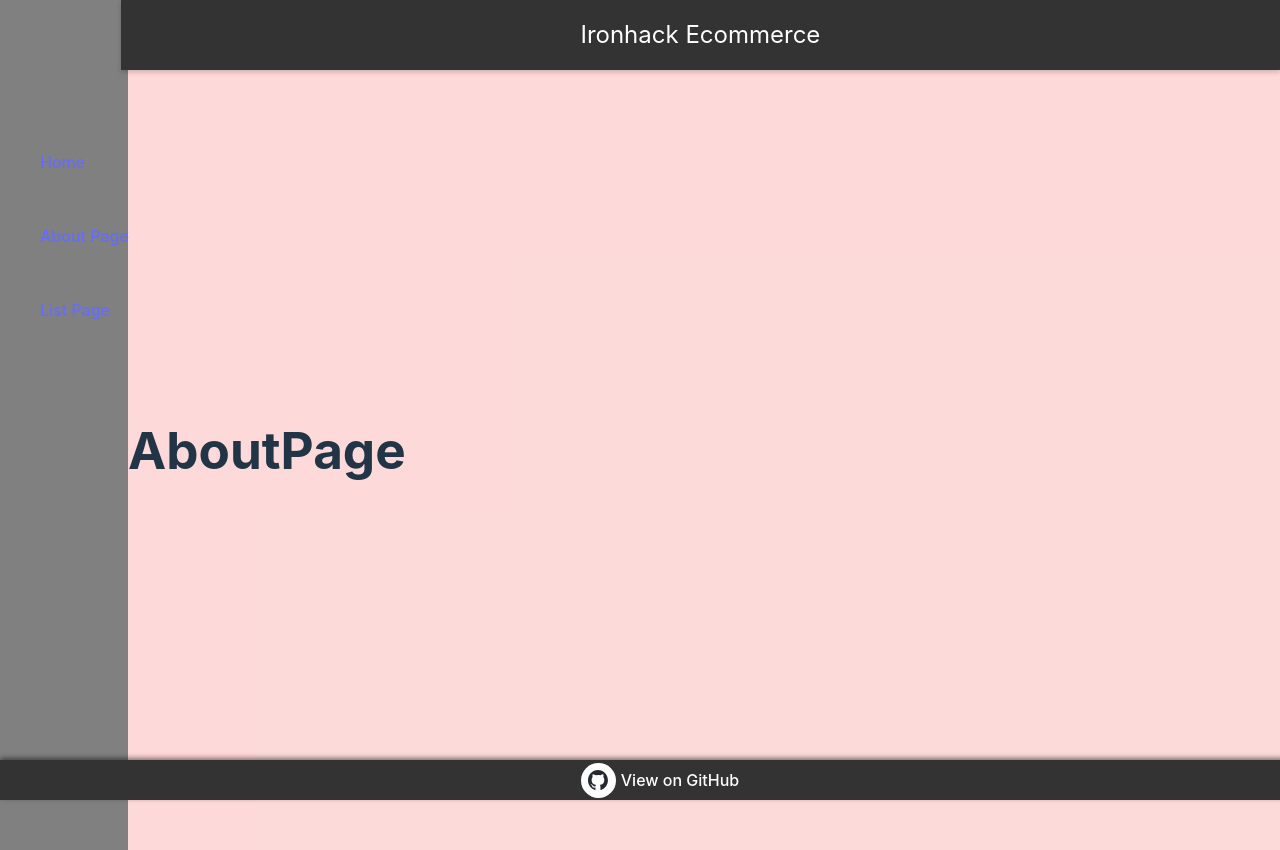
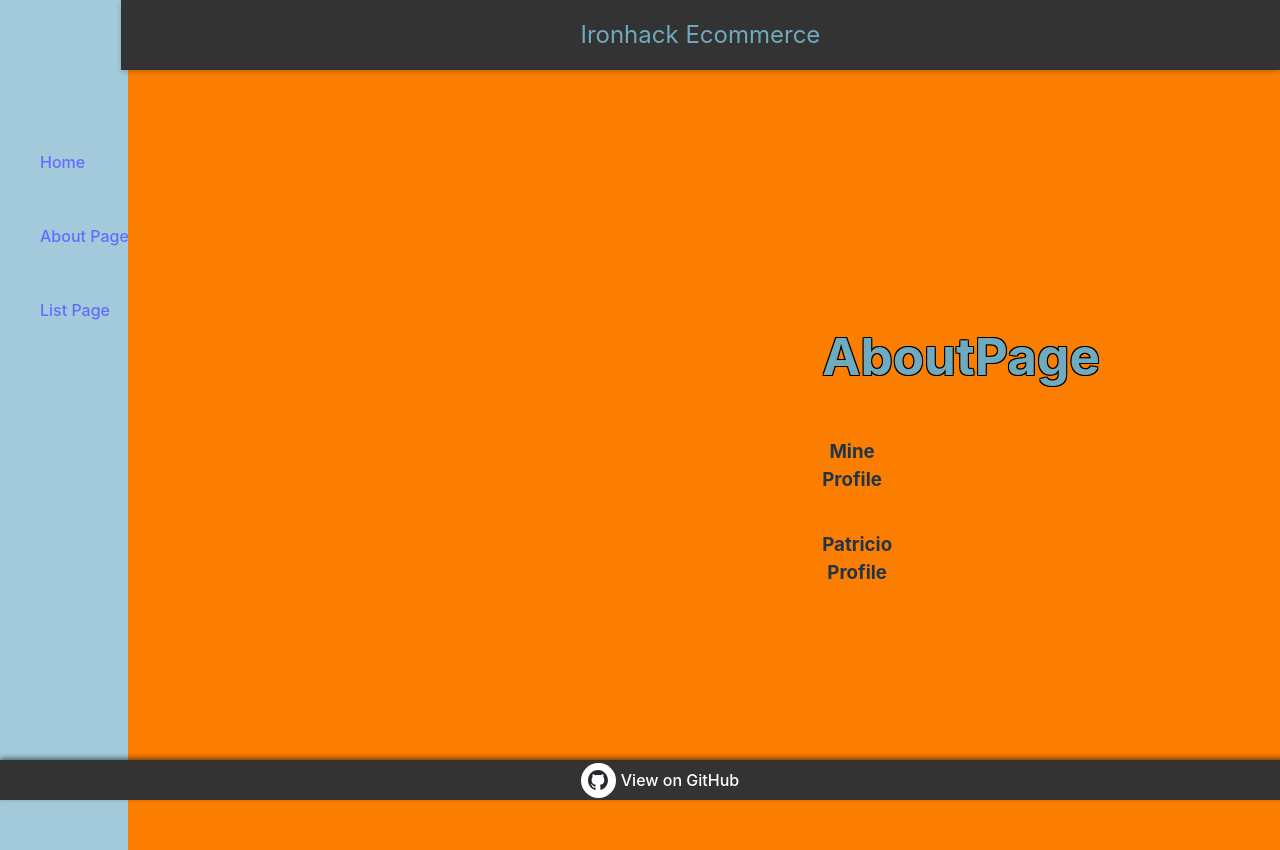
Before and after one commit to minecet/module2-project-ecommerce, a React (Vite) app: page /about in a window 1280 px wide. Built offline with nearby package versions, Linux system fonts and the light colour scheme.

Commit message:
Color and content

```diff
--- a/src/App.css
+++ b/src/App.css
@@ -1,5 +1,5 @@
 body {
-  background-color: rgba(246, 34, 34, 0.17);
+  background-color: #FC7E01;
   margin-top: 50px;
   margin-left: 10%;
 }
--- a/src/components/List.jsx
+++ b/src/components/List.jsx
@@ -11,7 +11,8 @@ function List(){
       };
 
     return (
-        <div>
+
+        <div className="body">
             {products.map(eachProduct => (
                 <ListItem
                     key={eachProduct.id}
--- a/src/components/Navbar.css
+++ b/src/components/Navbar.css
@@ -1,7 +1,8 @@
 /* src/components/Navbar.css */
 .navbar {
     background-color: #333;
-    color: white;
+    color: #70AABD
+    ;
     font-size: x-large;
     padding: 10px;
     display: flex;
--- a/src/components/Sidebar.css
+++ b/src/components/Sidebar.css
@@ -4,7 +4,7 @@
     left: 0;
     height: 950px;
     width: 10%;
-    background-color: gray;
+    background-color: #A3CADB;
 }
 .optionsMenu {
     list-style: none;
--- /dev/null
+++ b/src/components/pages/AboutPage.css
@@ -0,0 +1,19 @@
+.bodyAbout{
+    display: flexbox;
+   text-align: center;
+   margin-left: 250%;
+}
+
+.bodyAbout h1{
+    color: #70AABD;
+    text-shadow:
+    -1px -1px 0 black, /* Sombra superior izquierda */
+     1px -1px 0 black, /* Sombra superior derecha */
+    -1px  1px 0 black, /* Sombra inferior izquierda */
+     1px  1px 0 black; /* Sombra inferior derecha */
+
+}
+
+.bodyAbout h3{
+display:inline-block
+}
--- a/src/components/pages/AboutPage.jsx
+++ b/src/components/pages/AboutPage.jsx
@@ -1,4 +1,19 @@
+import'./AboutPage.css';
+
 const AboutPage = ()=> {
-    return <h1>AboutPage</h1>
+
+    return(
+    <div className="bodyAbout">
+       <h1>AboutPage</h1>
+    <div>
+        <h3>Mine Profile</h3>
+    </div>
+
+    <div>
+    <h3>Patricio Profile</h3>
+    </div>
+
+    </div>
+    )
 }
 export default AboutPage;
--- /dev/null
+++ b/src/components/pages/HomePage.css
@@ -0,0 +1,19 @@
+.bodyHome{
+    display: flexbox;
+   text-align: center;
+   margin-left: 250%;
+}
+
+.bodyHome h1{
+    color: #70AABD;
+    text-shadow:
+    -1px -1px 0 black, /* Sombra superior izquierda */
+     1px -1px 0 black, /* Sombra superior derecha */
+    -1px  1px 0 black, /* Sombra inferior izquierda */
+     1px  1px 0 black; /* Sombra inferior derecha */
+
+}
+
+.bodyHome h3{
+display:inline-block
+}
--- a/src/components/pages/HomePage.jsx
+++ b/src/components/pages/HomePage.jsx
@@ -1,4 +1,9 @@
+import'./HomePage.css';
 const HomePage = () => {
-    return <h1>HomePage</h1>
+    return(
+        <div className='bodyHome'>
+    <h1>HomePage</h1>
+    </div>
+    )
 }
 export default HomePage;
```
